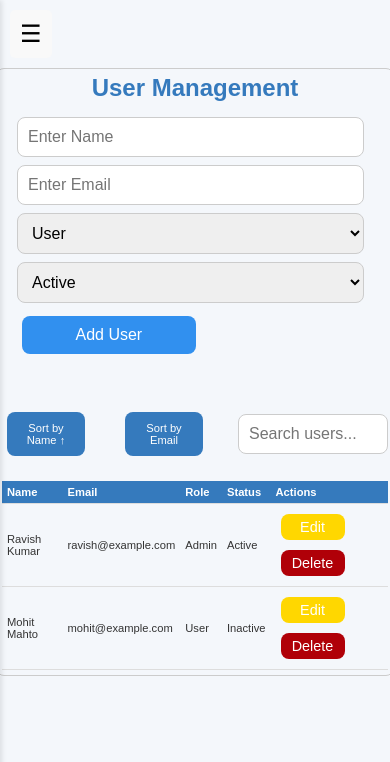
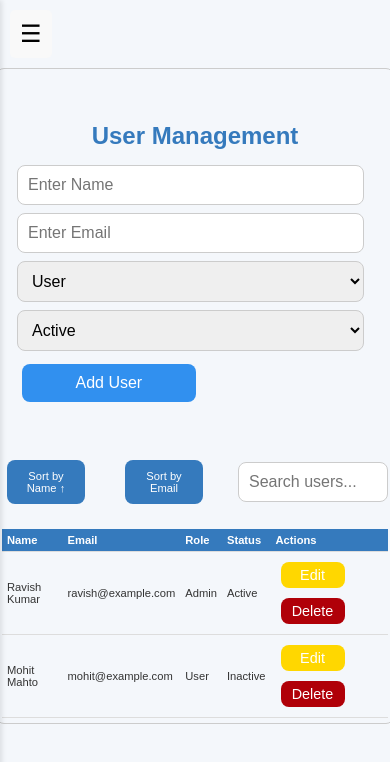
Before and after one commit to tropnicates/rbac_app, a React (Create React App) app: page /users in a window 390 px wide. Shown: the top 762 px of the page. Built offline with nearby package versions, Linux system fonts and the light colour scheme.

Commit message:
css modified

```diff
--- a/src/assets/styles/users.css
+++ b/src/assets/styles/users.css
@@ -142,13 +142,13 @@
     margin: 0 0px;
     padding: 10px;
     border: 1px solid #ccc;
+    margin-top: 3rem;
     border-radius: 8px;
   }
   .usermanagement {
     font-size: 2rem;
     text-align: center;
     margin-bottom: 15px;
-
   }
   .user-form {
     width: 90%;
@@ -166,9 +166,9 @@
     width: 100%;
     padding: 12px;
     display: flex;
+    flex-direction: row;
     align-items: center;
     justify-content: center;
-
   }
   .sort-btn {
     font-size: 0.7rem;
@@ -202,11 +202,10 @@
 @media (max-width: 480px) {
   .user {
     padding: 5px;
-        margin-top: 3rem;
-
   }
   .usermanagement {
     font-size: 1.5rem;
+    margin-top: 3rem;
   }
   .user-form {
     flex-direction: column;
```
